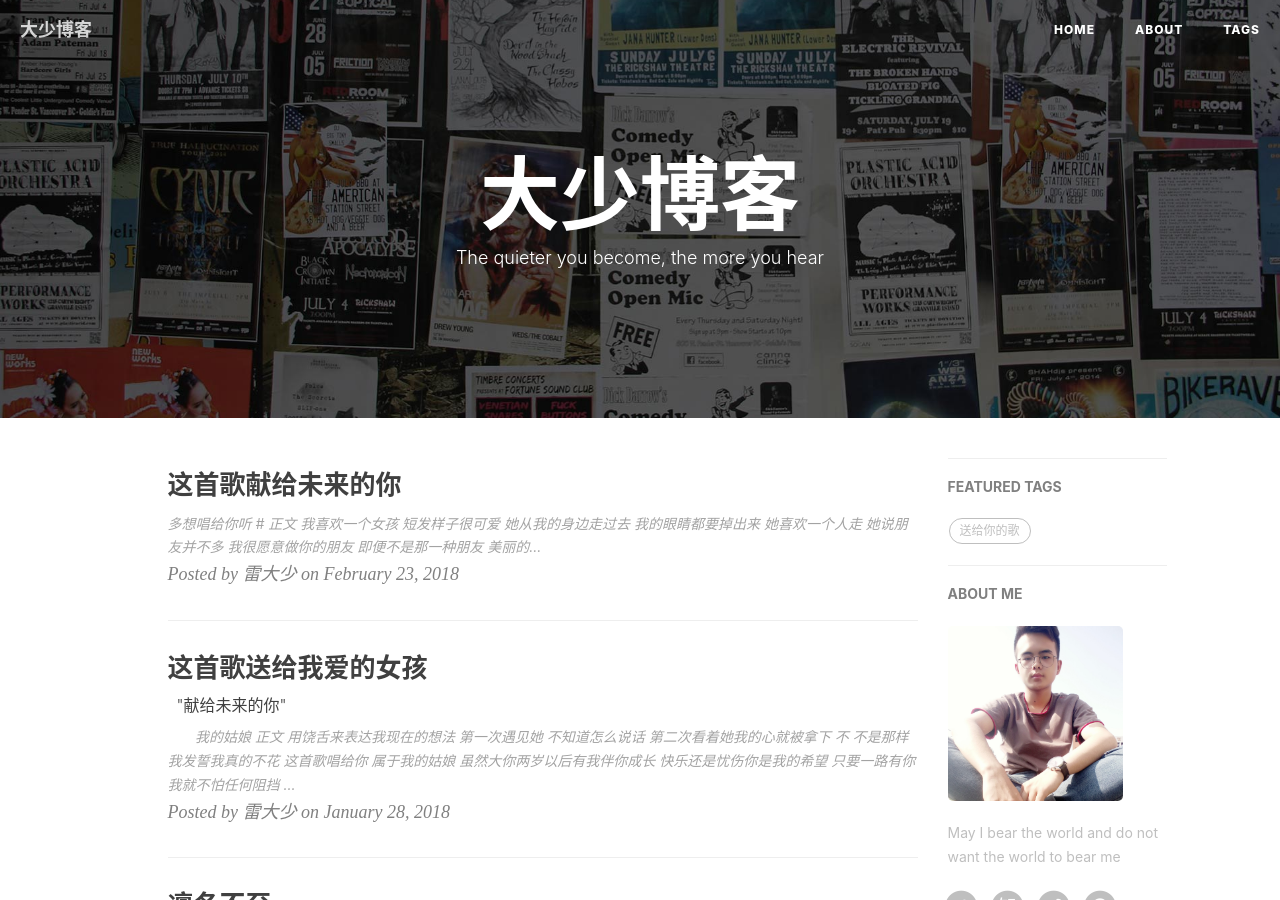
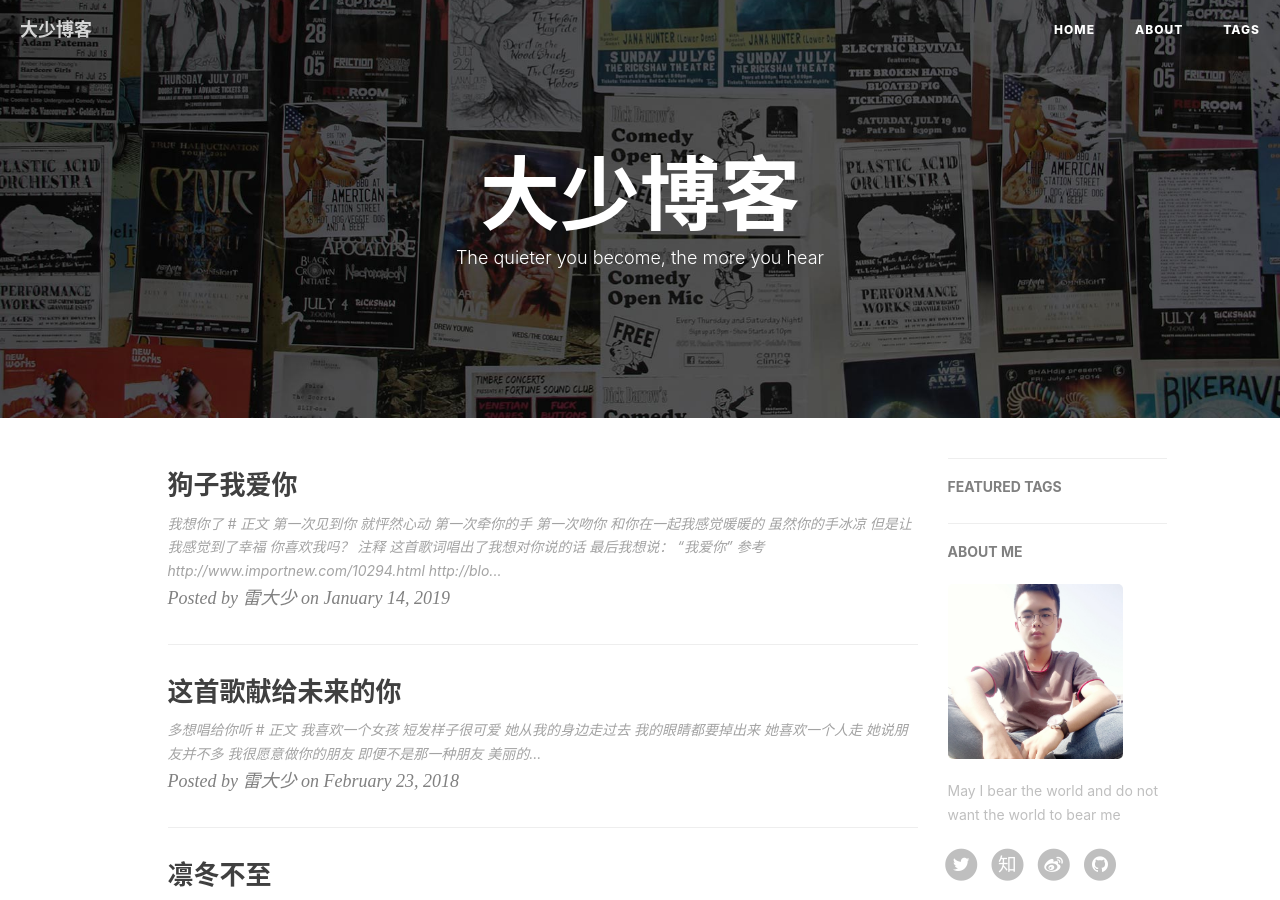
Before and after one commit to 1leidashao/1leidashao.github.io, a Jekyll site: the page built from index.html, in a window 1280 px wide and 900 px high. Built offline with Jekyll 4.4.1, drawn with Linux system fonts in a browser that asks for light colours; nearby versions of some CDN libraries; the list of posts is cut into pages by our own code; comment, search, counter and statistics services are not loaded; some of the changed lines change nothing that is shown.

Commit message:
Update 2018-1-27-dashaodiyipianwengzhan2.markdown

```diff
--- a/_posts/2018-1-27-dashaodiyipianwengzhan2.markdown
+++ b/_posts/2018-1-27-dashaodiyipianwengzhan2.markdown
@@ -1,127 +1,40 @@
 ---
 layout:     post
-title:      "这首歌送给我爱的女孩"
-subtitle:   "献给未来的你"
-date:       2018-1-28 11:01:00
+title:      "狗子我爱你"
+subtitle:   ""
+date:       2019-1-14 20:08:00``
 author:     "雷大少"
-header-img: "img/contact-bg.jpg"
+header-img: "img/gezin.jpg"
 catalog: true
 tags:
-    - 送给你的歌
+    - 狗子我爱你
 ---
 
 
 
-        我的姑娘
+         我想你了
 # 正文
 
 
-用饶舌来表达我现在的想法
-第一次遇见她 不知道怎么说话
 
-第二次看着她我的心就被拿下
-不 不是那样 我发誓我真的不花
-这首歌唱给你 属于我的姑娘
+            第一次见到你  就怦然心动
 
-虽然大你两岁以后有我伴你成长
-快乐还是忧伤你是我的希望
+![](https://i.imgur.com/f9FAWG2.jpg)
 
-只要一路有你我就不怕任何阻挡
-看你蹦蹦跳跳 烦恼都会跑掉
-
-你会睡的很早可苦了我这夜猫
-当然休息重要好吧不去打扰
-
-不知不觉又在想你莫名其妙傻笑
-你不是我见过最漂亮的女孩
-
-但绝对是我内心最美丽的存在
-做你的依赖不会让你受到伤害
-
-唉 还记得你在我耳边的MUM HEY你好坏哦
-若是你会迷路那么我当你的眼
-
-让你觉得安全你的心我才能看得见
-曾经你落下的眼泪现在我来帮你捡
-
-我想的很简单清晨起来你能在我的身边
-若是你会迷路那么我当你的眼
-
-让你觉得安全你的心我才能看得见
-曾经你落下的眼泪现在我来帮你捡
-
-我想的很简单清晨起来你能在我的身边
+第一次牵你的手   第一次吻你
 
 
-我想 陪你走过风雨
-终于追到你陪你从夏日到冬季
+和你在一起我感觉暖暖的 虽然你的手冰凉
 
-感谢上帝给了我这么好的你
-时间距离都不会是问题
+但是让我感觉到了幸福
 
-oh我要向所有人炫耀
-我的BABY GIRL当然是最好
-
-喜欢你的性格和跟我搭对的身高
-不会让你孤单 把你紧紧抓牢
-
-永远有多远我敢你敢不敢
-让我握紧你的手成为我另一半
-
-吃饭 睡觉 玩 相同的习惯
-那就这样让我好好享受这种简单
-
-时间当成橡皮让我擦去你的伤
-总有一些事因为痛苦才难忘
-
-记忆是我写的日记 只想给你讲
-别再担心害怕你会是我最美的新娘
+![](https://i.imgur.com/EYbkDcC.jpg)
 
 
-若是你会迷路那么我当你的眼
-让你觉得安全你的心我才能看得见
+你喜欢我吗？
 
-曾经你落下的眼泪现在我来帮你捡
-我想的很简单清晨起来你能在我的身边
+![](https://i.imgur.com/tpefx8s.jpg)
 
-
-若是你会迷路那么我当你的眼
-让你觉得安全你的心我才能看得见
-
-曾经你落下的眼泪现在我来帮你捡
-我想的很简单清晨起来你能在我的身边
-
-这首歌送给我的姑娘
-希望她能够每天快乐的成长
-
-若是你会迷路那么我当你的眼
-让你觉得安全你的心我才能看得见
-曾经你落下的眼泪现在我来帮你捡
-我想的很简单清晨起来你能在我的身边
-
-若是你会迷路那么我当你的眼
-让你觉得安全你的心我才能看得见
-
-曾经你落下的眼泪现在我来帮你捡
-我想的很简单清晨起来你能在我的身边
-
-若是你会迷路那么我当你的眼
-让你觉得安全你的心我才能看得见
-
-曾经你落下的眼泪现在我来帮你捡
-我想的很简单清晨起来你能在我的身边
-
-若是你会迷路那么我当你的眼
-让你觉得安全你的心我才能看得见
-
-曾经你落下的眼泪现在我来帮你捡
-我想的很简单清晨起来你能在我的身边
-
-若是你会迷路那么我当你的眼
-让你觉得安全你的心我才能看得见
-
-曾经你落下的眼泪现在我来帮你捡
-我想的很简单清晨起来你能在我的身边
 
 
 ## 注释
```
